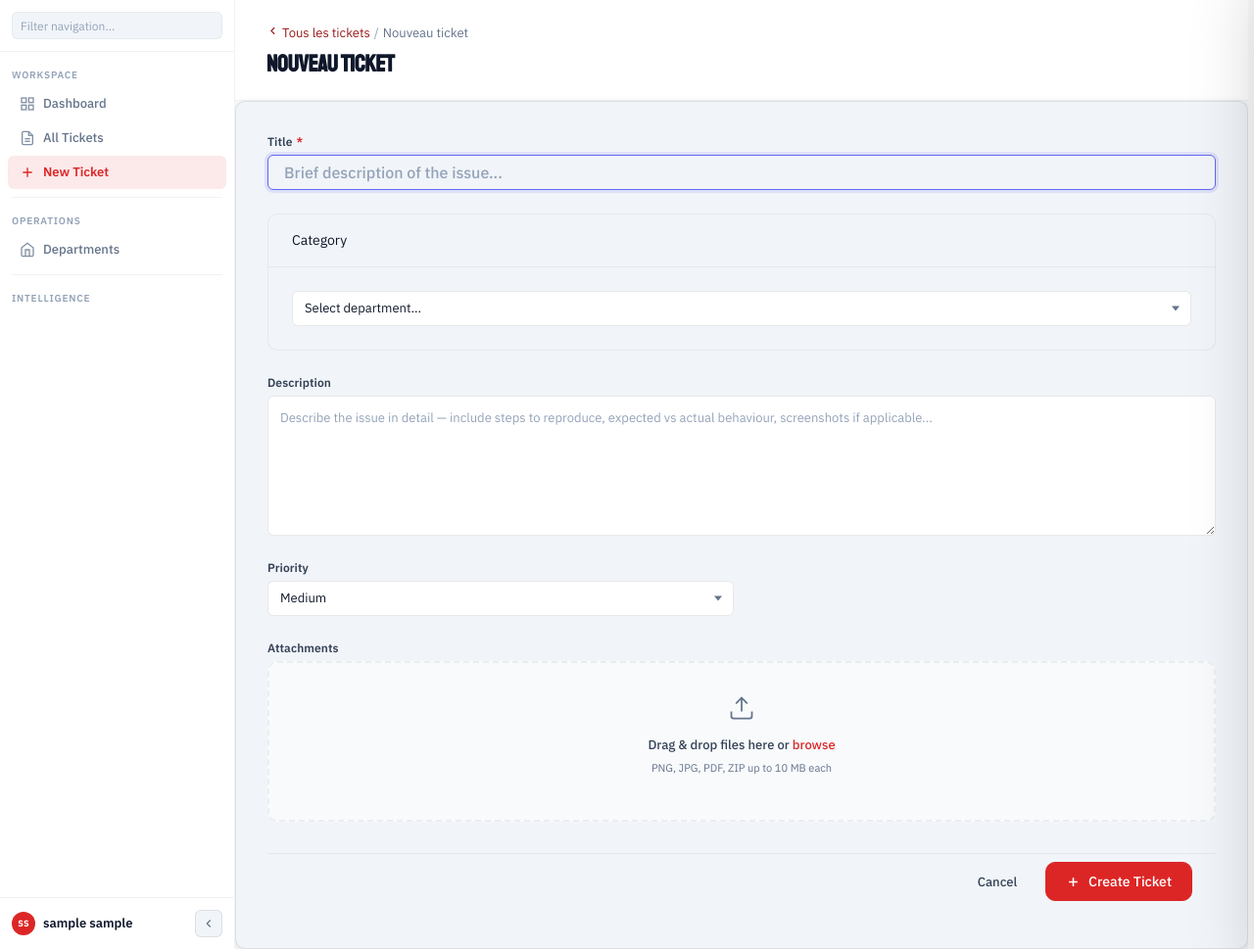
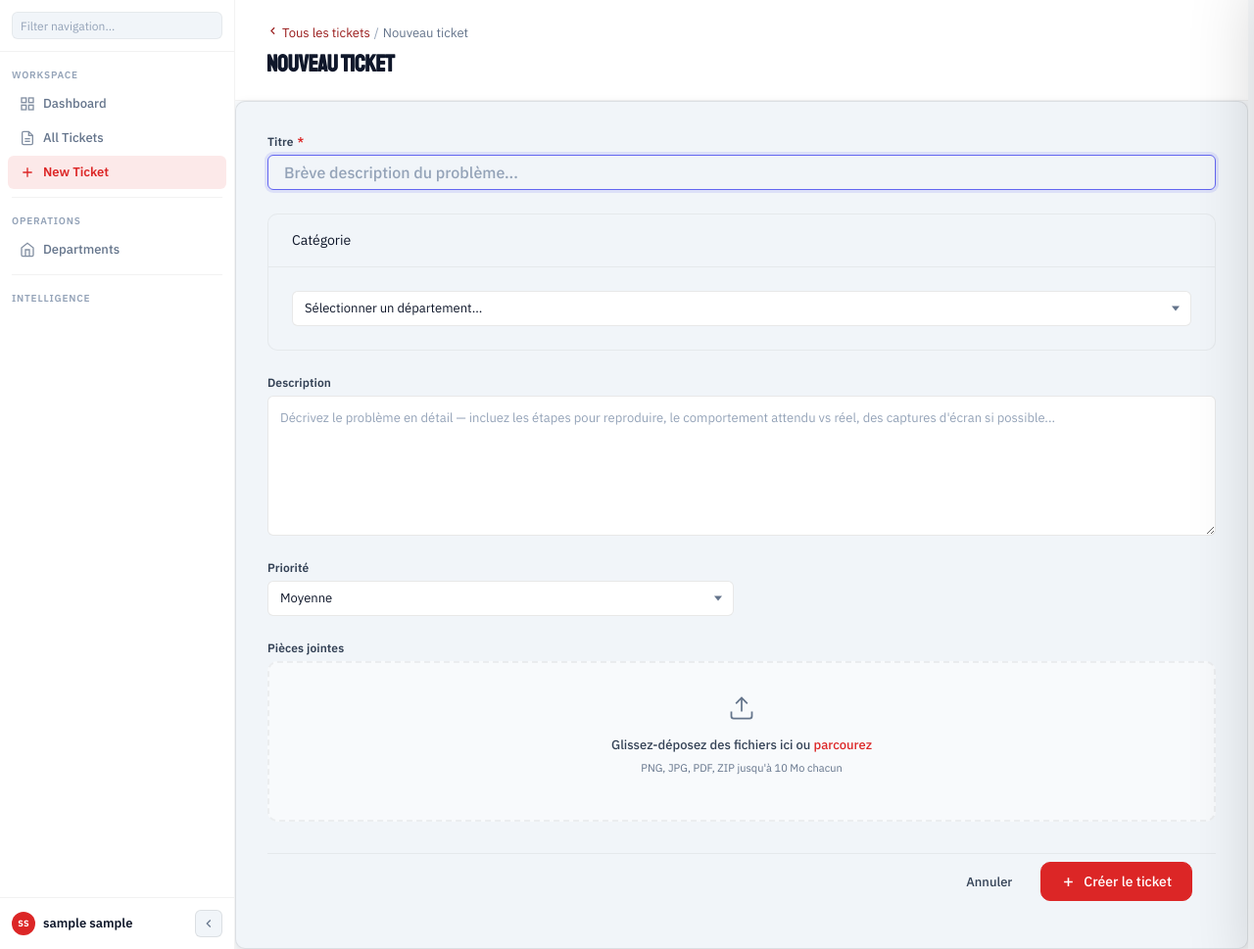
Before and after one commit to LordBahri/CosmittoHUB, a Flask app: page /tickets/nouveau in a window 1280 px wide. Shown: the part 48-1017 px from the top of the page at 98% size. Run offline with Flask 3, Linux system fonts and the light colour scheme; the visitor is signed in with stand-in values (Sample User, id 1); data comes from the database, SQL or seed files in the repository; data that the repository does not hold is empty.

Commit message:
Make new ticket form full width + translate to French
Removed max-width:720px constraint from outer wrapper so form stretches
edge-to-edge. Translated all labels, placeholders, and buttons to French.

https://claude.ai/code/session_015ryTxRwHnwW88akpzVsSBg

```diff
--- a/templates/tickets/nouveau.html
+++ b/templates/tickets/nouveau.html
@@ -39,14 +39,14 @@
           <!-- 1. Title -->
           <div class="form-group" style="margin-bottom:24px;">
             <label class="form-label" for="titre">
-              Title <span style="color:var(--color-brand,#dc2626);">*</span>
+              Titre <span style="color:var(--color-brand,#dc2626);">*</span>
             </label>
             <input
               type="text"
               id="titre"
               name="titre"
               class="input"
-              placeholder="Brief description of the issue..."
+              placeholder="Brève description du problème..."
               required
               autofocus
               autocomplete="off"
@@ -56,7 +56,7 @@
 
           <!-- 2. Category selection -->
           <div class="form-section" style="margin-bottom:24px;">
-            <div class="form-section-header">Category</div>
+            <div class="form-section-header">Catégorie</div>
             <div class="form-section-body">
               {% if categories %}
               <div class="ticket-category-grid" style="display:grid;grid-template-columns:repeat(auto-fill,minmax(160px,1fr));gap:10px;margin-bottom:8px;">
@@ -73,7 +73,7 @@
               {% else %}
               <div class="select-wrap">
                 <select name="departement_id" class="select">
-                  <option value="">Select department...</option>
+                  <option value="">Sélectionner un département...</option>
                   {% for dept in departements %}
                   <option value="{{ dept.id }}">{{ dept.nom }}</option>
                   {% endfor %}
@@ -91,7 +91,7 @@
               name="description"
               class="textarea"
               rows="6"
-              placeholder="Describe the issue in detail — include steps to reproduce, expected vs actual behaviour, screenshots if applicable..."
+              placeholder="Décrivez le problème en détail — incluez les étapes pour reproduire, le comportement attendu vs réel, des captures d'écran si possible..."
               style="resize:vertical;min-height:140px;"
             ></textarea>
           </div>
@@ -99,23 +99,23 @@
           <!-- 4. Priority + Department (2 cols) -->
           <div class="form-row" style="margin-bottom:24px;">
             <div class="form-group">
-              <label class="form-label" for="priorite">Priority</label>
+              <label class="form-label" for="priorite">Priorité</label>
               <div class="select-wrap">
                 <select id="priorite" name="priorite" class="select">
-                  <option value="basse">Low</option>
-                  <option value="moyenne" selected>Medium</option>
-                  <option value="haute">High</option>
-                  <option value="urgente">Urgent</option>
-                  <option value="critique">Critical</option>
+                  <option value="basse">Basse</option>
+                  <option value="moyenne" selected>Moyenne</option>
+                  <option value="haute">Haute</option>
+                  <option value="urgente">Urgente</option>
+                  <option value="critique">Critique</option>
                 </select>
               </div>
             </div>
             {% if categories %}
             <div class="form-group">
-              <label class="form-label" for="departement_id">Department</label>
+              <label class="form-label" for="departement_id">Département</label>
               <div class="select-wrap">
                 <select id="departement_id" name="departement_id" class="select">
-                  <option value="">Select department...</option>
+                  <option value="">Sélectionner un département...</option>
                   {% for dept in departements %}
                   <option value="{{ dept.id }}">{{ dept.nom }}</option>
                   {% endfor %}
@@ -127,7 +127,7 @@
 
           <!-- 5. File attachment -->
           <div class="form-group" style="margin-bottom:32px;">
-            <label class="form-label">Attachments</label>
+            <label class="form-label">Pièces jointes</label>
             <div id="dropZone"
                  style="border:2px dashed var(--border-subtle);border-radius:10px;padding:32px 24px;text-align:center;cursor:pointer;transition:border-color .15s,background .15s;background:var(--surface-base);"
                  onclick="document.getElementById('fileInput').click()"
@@ -140,9 +140,9 @@
                 <line x1="12" y1="3" x2="12" y2="15"/>
               </svg>
               <p style="font-size:13px;font-weight:500;color:var(--text-secondary);margin:0 0 4px;">
-                Drag &amp; drop files here or <span style="color:var(--color-brand,#dc2626);">browse</span>
+                Glissez-déposez des fichiers ici ou <span style="color:var(--color-brand,#dc2626);">parcourez</span>
               </p>
-              <p style="font-size:11px;color:var(--text-muted);margin:0;">PNG, JPG, PDF, ZIP up to 10 MB each</p>
+              <p style="font-size:11px;color:var(--text-muted);margin:0;">PNG, JPG, PDF, ZIP jusqu'à 10 Mo chacun</p>
               <div id="fileList" style="margin-top:12px;display:flex;flex-wrap:wrap;gap:6px;justify-content:center;"></div>
             </div>
             <input type="file" id="fileInput" name="attachments" multiple accept="image/*,.pdf,.zip,.txt,.log"
@@ -151,10 +151,10 @@
 
           <!-- Form Actions -->
           <div class="form-actions" style="display:flex;align-items:center;gap:12px;justify-content:flex-end;padding-top:8px;border-top:1px solid var(--border-subtle);">
-            <a href="{{ url_for('tickets.liste') }}" class="btn btn-ghost">Cancel</a>
+            <a href="{{ url_for('tickets.liste') }}" class="btn btn-ghost">Annuler</a>
             <button type="submit" class="btn btn-primary btn-lg">
               <svg width="15" height="15" viewBox="0 0 24 24" fill="none" stroke="currentColor" stroke-width="2.5"><line x1="12" y1="5" x2="12" y2="19"/><line x1="5" y1="12" x2="19" y2="12"/></svg>
-              Create Ticket
+              Créer le ticket
             </button>
           </div>
 
```
